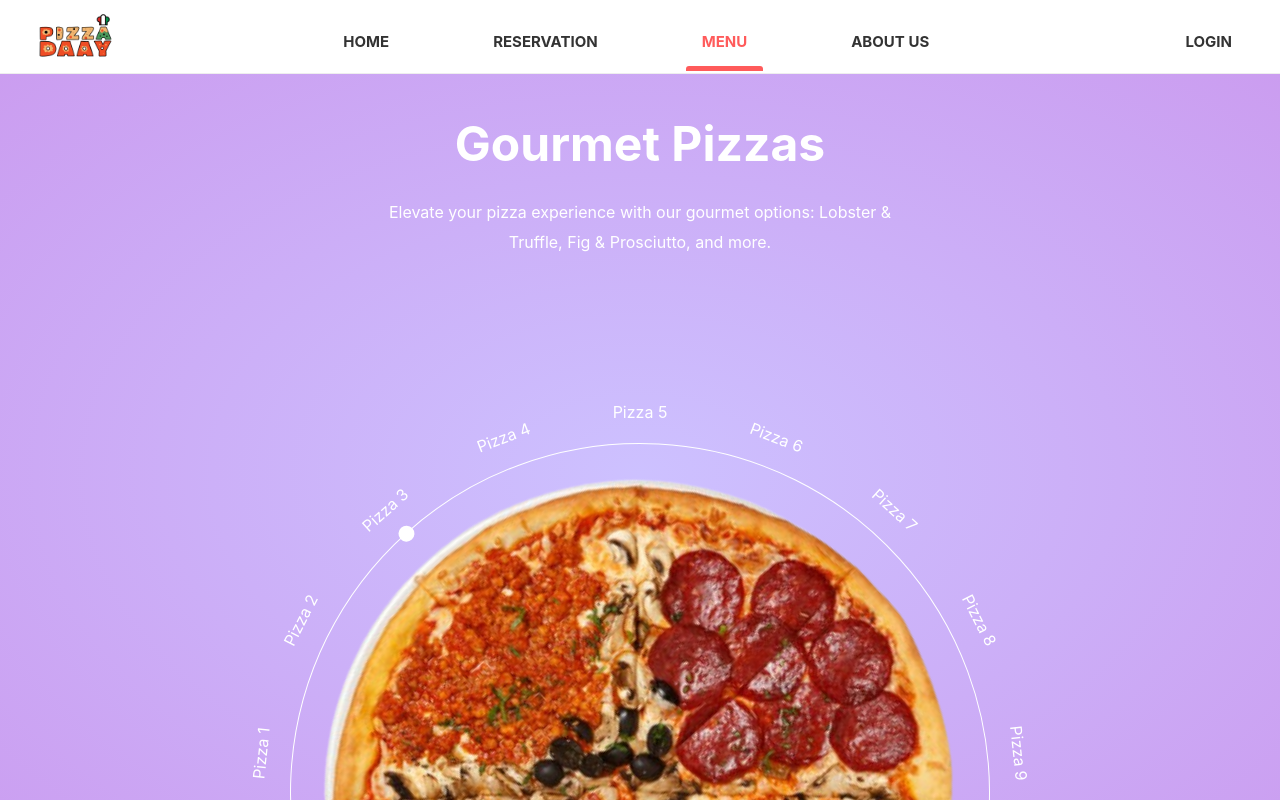
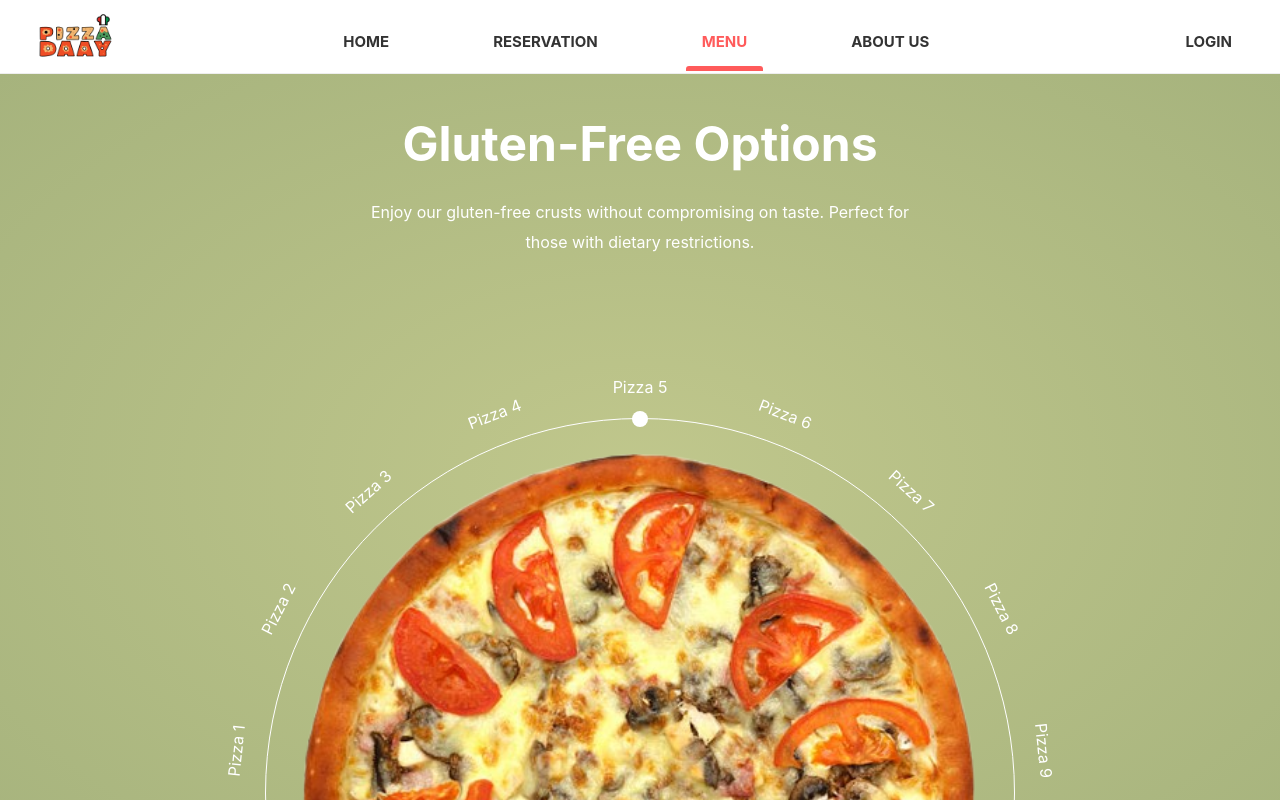
Before and after one commit to baonhi12/restaurant-system-frontend, a React (Create React App) app: page /menu in a window 1280 px wide. Shown: the top 800 px of the page. Built offline with nearby package versions, Linux system fonts and the light colour scheme; no server answers.

Commit message:
edit layout menu page ver3

```diff
--- a/src/assets/css/MenuCircularSlider.css
+++ b/src/assets/css/MenuCircularSlider.css
@@ -38,8 +38,8 @@
 }
 
 .menu-top-section-circular-slider-roll-img {
-    width: 70vw;
-    height: 70vw;
+    width: 80vw;
+    height: 80vw;
     max-width: 700px;
     max-height: 700px;
     background-image: url(../images/menu_bg_1.png);
@@ -54,10 +54,10 @@
     top: 50%;
     left: 50%;
     transform: translate(-50%, -50%);
-    width: 80vw;
-    height: 80vw;
-    max-width: 700px;
-    max-height: 700px;
+    width: 85vw;
+    height: 85vw;
+    max-width: 750px;
+    max-height: 750px;
     border: 1px #fff solid;
     border-radius: 50%;
     transition: transform 300ms;
@@ -81,10 +81,10 @@
     top: 50%;
     left: 50%;
     transform: translate(-50%, -50%);
-    width: 85vw;
-    height: 85vw;
-    max-width: 750px;
-    max-height: 750px;
+    width: 90vw;
+    height: 90vw;
+    max-width: 800px;
+    max-height: 800px;
     border-radius: 50%;
 }
 
--- a/src/components/usercomponent/MenuPage/MenuTopSection.js
+++ b/src/components/usercomponent/MenuPage/MenuTopSection.js
@@ -39,12 +39,12 @@ const sections = [
 ];
 
 function MenuTopSection() {
-  const [activeIndex, setActiveIndex] = useState(2);
+  const [activeIndex, setActiveIndex] = useState(4);
   const sliderRef = useRef(null);
   const imageRef = useRef(null);
   const indicatorRef = useRef(null);
+  const intervalRef = useRef(null);
 
-  // Apply rotation and styles directly
   const applyStyles = (index) => {
     const deg = rotationValues[index];
     if (sliderRef.current && imageRef.current && indicatorRef.current) {
@@ -57,16 +57,23 @@ function MenuTopSection() {
 
   const handleClick = (index) => {
     setActiveIndex(index);
-    applyStyles(index);
   };
 
+  // update on index change
   useEffect(() => {
-    // initial style
-    if (sliderRef.current && imageRef.current) {
+    applyStyles(activeIndex);
+  }, [activeIndex]);
+
+  // auto-rotate: 2->3->...->8->1->2...
+  useEffect(() => {
+    if (imageRef.current && indicatorRef.current) {
       imageRef.current.style.transition = 'transform 0.5s ease';
       indicatorRef.current.style.transition = 'transform 0.5s ease';
-      applyStyles(activeIndex);
     }
+    intervalRef.current = setInterval(() => {
+      setActiveIndex(prev => (prev < sections.length - 1 ? prev + 1 : 1));
+    }, 10000);
+    return () => clearInterval(intervalRef.current);
   }, []);
 
   return (
```
